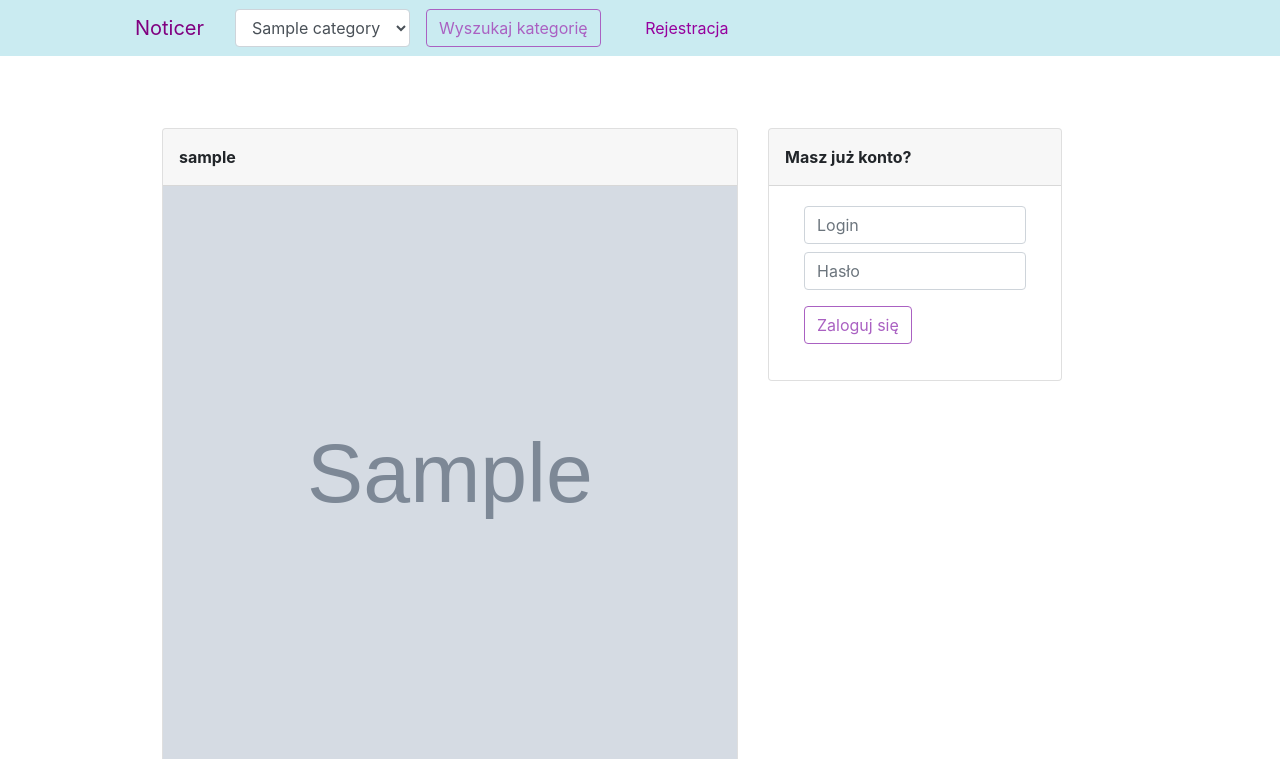
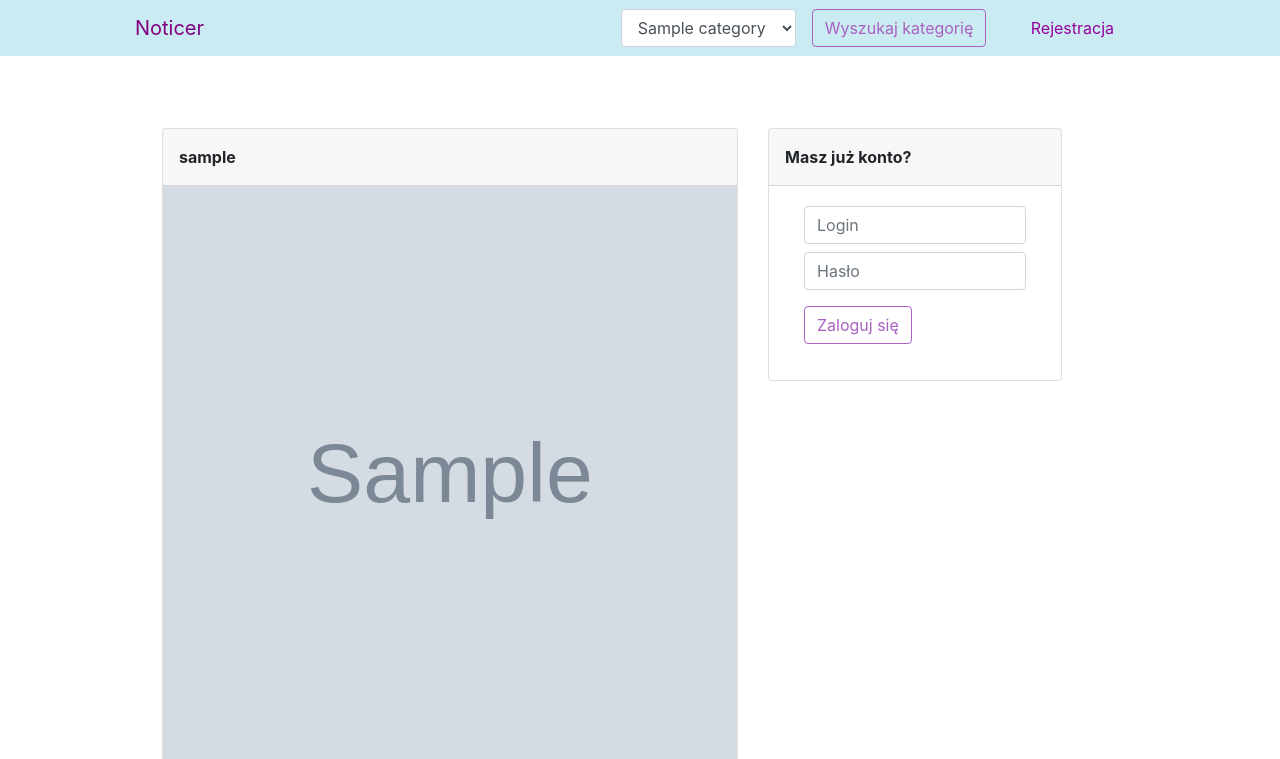
Before and after one commit to annajanowska/noticer-app, a PHP site: page /index.php in a window 1280 px wide. Shown: the top 759 px of the page. Run offline with PHP 8.4, Linux system fonts and the light colour scheme; tables that the repository leaves empty hold one stand-in row (values such as "Sample post"); grey boxes marked "Sample" are stand-in pictures; some libraries are stand-ins or nearby versions.

Commit message:
menu to the right

```diff
--- a/templates/index.html.twig
+++ b/templates/index.html.twig
@@ -164,7 +164,7 @@
         <nav class="navbar navbar-expand-lg navbar-light bg-light fixed-top">
             <div class="container justify-content-center">
 				<a class="navbar-brand" href="/main">Noticer</a>
-                <div class="d-flex flex-row justify-content-between align-items-center col-10">
+                <div class="d-flex flex-row-reverse justify-content-between align-items-center col-10">
 
                     <div class="d-flex flex-row">
                         <ul class="list-inline m-0">
```
